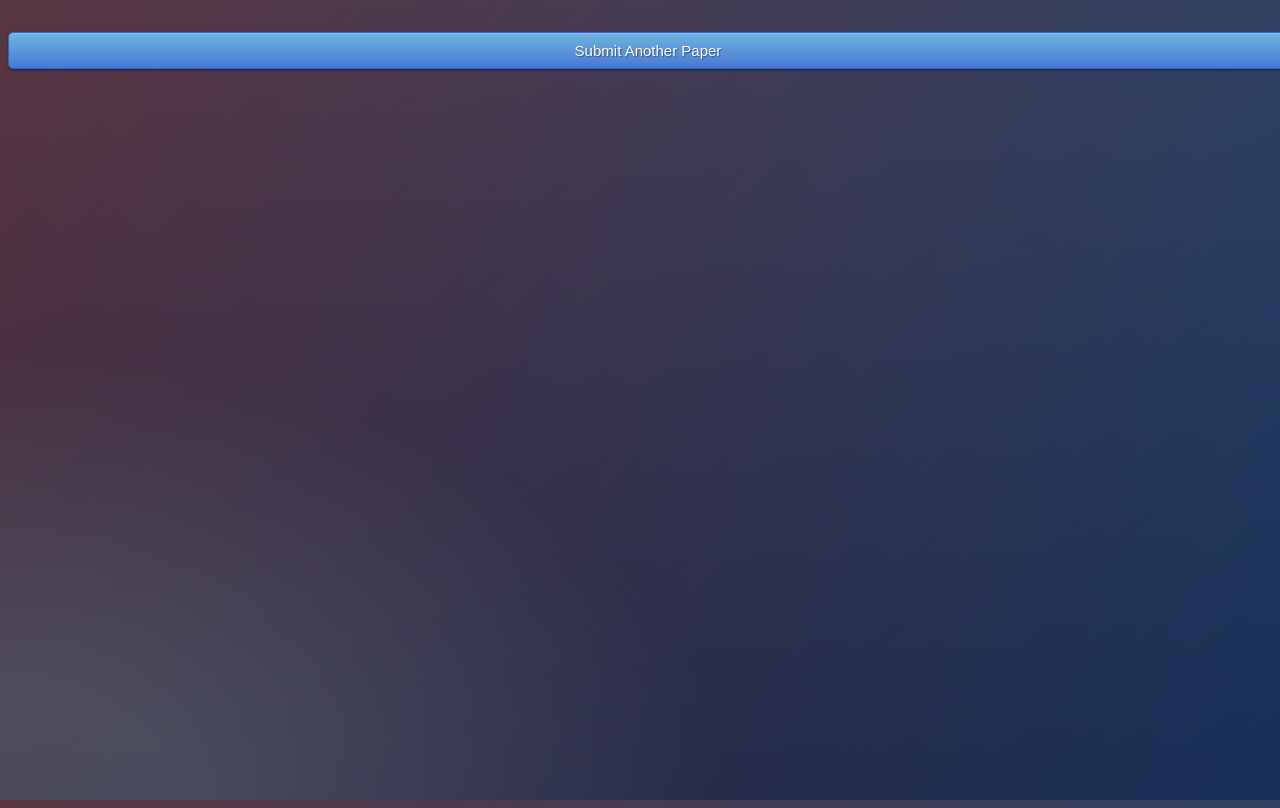
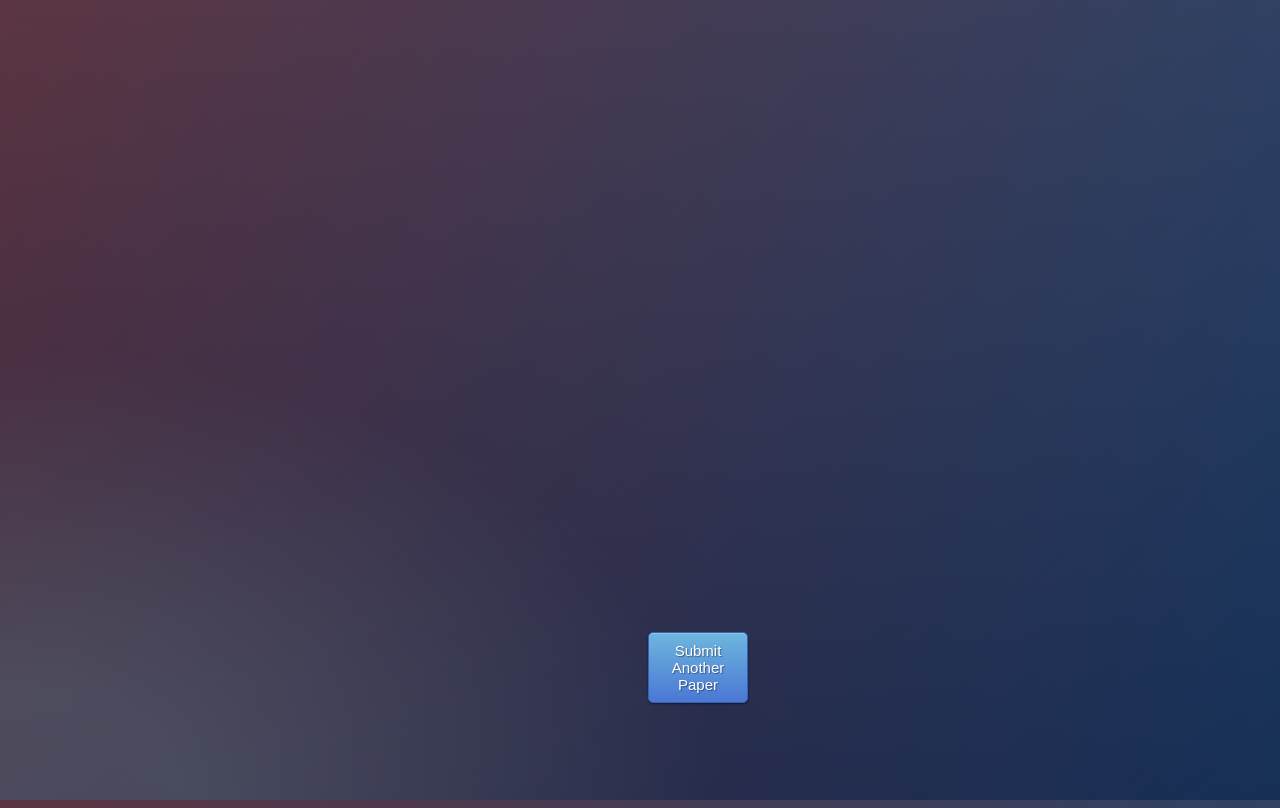
Before and after one commit to a-barton/ml-paper-topic-modelling, a Flask app: page /topics in a window 1280 px wide. Run offline with Flask 2, Linux system fonts and the light colour scheme; parts of the project's set-up code (start-up, migrations or seed data) failed here and were passed over.

Commit message:
Minor fix in CSS style

```diff
--- a/src/app/static/style.css
+++ b/src/app/static/style.css
@@ -31,7 +31,7 @@ body {
 
 }
 .login {
-	position: absolute;
+	position: relative;
 	top: 40%;
 	left: 50%;
 	margin: -150px 0 0 -150px;
@@ -42,7 +42,19 @@ body {
 .login h1 { color: #fff; text-shadow: 0 0 10px rgba(0,0,0,0.3); letter-spacing:1px; text-align:center; }
 
 .chart {
-	position: bottom;
+	position: relative;
+	top: 50px;
+	left: 50%;
+	width: 1000px;
+	height: 500px;
+}
+
+.backbtn {
+	position: relative;
+	top: 600px;
+	left: 50%;
+	width: 100px;
+	height: 50px;
 }
 
 
```
